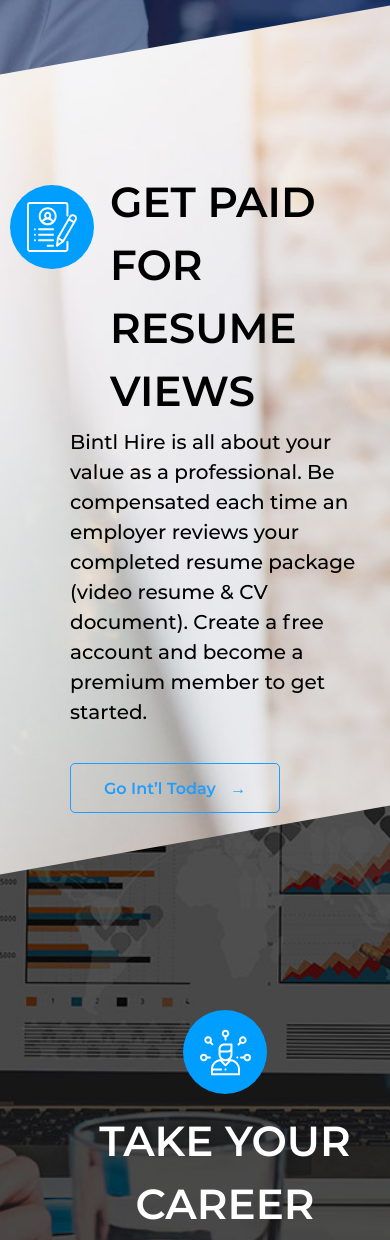
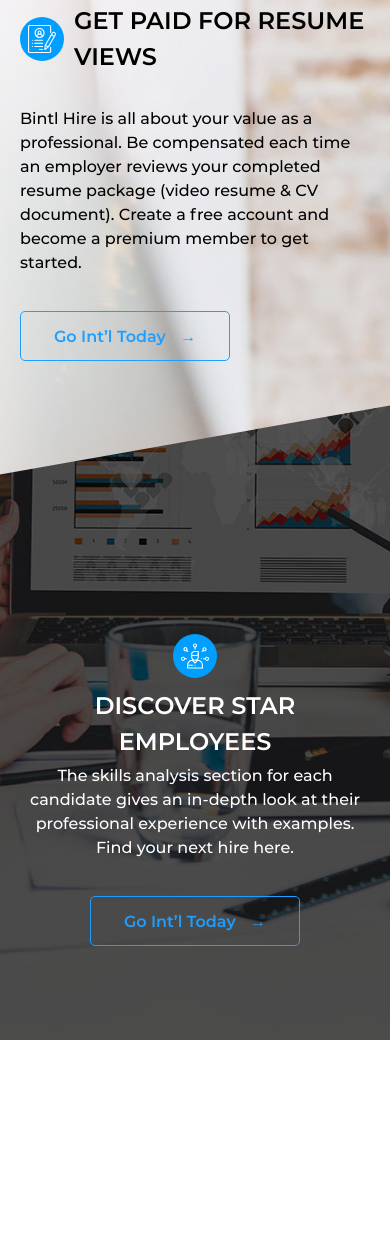
Before and after one commit to raccoonroman/bintlhire, a website: page source/index.html in a window 390 px wide. Shown: the part 760-2000 px from the top of the page. After the commit the page ends 1969 px from the top, so only its background shows below. Drawn offline with nearby package versions, Linux system fonts and the light colour scheme; files that its build step writes are made by us from their sources.

Commit message:
add media queries

```diff
--- a/source/index.html
+++ b/source/index.html
@@ -42,8 +42,8 @@
   </div>
   <div class="container">
     <div class="oblique__content">
-      <h3 class="oblique__title">Take your career  anyplace  you want to be </h3>
-      <p class="oblique__desc">Locate a job then learn what it’s like to live and work there. Each job page holds enough information to apply with confidence.</p>
+      <h3 class="oblique__title">DISCOVER STAR EMPLOYEES</h3>
+      <p class="oblique__desc">The skills analysis section for each candidate gives an in-depth look at their professional experience with examples. Find your next hire here.</p>
       <a href="#" class="oblique__btn">Go Int’l Today <span>→</span></a>
     </div>
   </div>
--- a/source/sass/blocks/container.scss
+++ b/source/sass/blocks/container.scss
@@ -1,6 +1,6 @@
 .container {
   margin: 0 auto;
-  padding: 0 10px;
-  max-width: 1200px;
+  padding: 0 20px;
+  max-width: 1240px;
   width: 100%;
 }
--- a/source/sass/blocks/oblique.scss
+++ b/source/sass/blocks/oblique.scss
@@ -1,5 +1,8 @@
-$skew-number: 170px;
+$skew-number: 180px;
 $min-height: 800px;
+$min-height-breakpoint-1: $min-height / 4 * 3;
+$skew-number-breakpoint-1: $skew-number / 4 * 3;
+
 
 .oblique {
   box-sizing: border-box;
@@ -167,6 +170,10 @@
     background-image: url('../img/bg-2.jpg');
   }
 
+  .oblique__title {
+    max-width: 480px;
+  }
+
   .oblique__title::before {
     background: #009FFF url('../img/resume.svg') center no-repeat;
     background-size: 50px 50px;
@@ -189,6 +196,7 @@
 
   .oblique__content {
     margin: 0 auto;
+    padding: 0;
   }
 
   .oblique__title {
@@ -211,3 +219,96 @@
     border: 1px solid #1F9EFF;
   }
 }
+
+
+@media (max-width: 1200px) {
+  .oblique {
+    min-height: $min-height-breakpoint-1;
+  }
+
+  .oblique__image-outer {
+    top: -$skew-number-breakpoint-1;
+    bottom: -$skew-number-breakpoint-1;
+  }
+
+  .oblique__image-inner {
+    top: -$skew-number-breakpoint-1;
+  }
+
+  .oblique__content {
+    margin-top: -$min-height-breakpoint-1 / 4;
+  }
+
+  .oblique--1 {
+    min-height: $min-height-breakpoint-1 + $skew-number-breakpoint-1;
+
+    .oblique__image-inner {
+      top: $skew-number-breakpoint-1;
+    }
+  }
+
+  .oblique--3 {
+    min-height: $min-height-breakpoint-1 - $skew-number-breakpoint-1;
+    text-align: center;
+
+    .oblique__image-inner {
+      bottom: $skew-number-breakpoint-1;
+    }
+  }
+
+  .oblique__content {
+    padding-left: 30px;
+  }
+
+  .oblique .oblique__title {
+    font-size: 32px;
+    padding-left: 30px;
+
+    &::before {
+      left: -38px;
+      width: 60px;
+      height: 60px;
+      background-size: 36px auto;
+    }
+  }
+
+  .oblique--3 .oblique__title {
+    padding-left: 0;
+    padding-top: 70px;
+
+    &::before {
+      left: 50%;
+    }
+  }
+
+  .oblique__desc {
+    font-size: 16px;
+  }
+}
+
+@media (max-width: 600px) {
+  .oblique__content {
+    padding-left: 0;
+  }
+
+  .oblique .oblique__title {
+    font-size: 24px;
+    padding-left: 54px;
+
+    &::before {
+      left: 0px;
+      width: 44px;
+      height: 44px;
+      background-size: 28px auto;
+    }
+  }
+
+  .oblique--3 .oblique__title {
+    padding-left: 0;
+    padding-top: 54px;
+
+    &::before {
+      left: 50%;
+    }
+  }
+}
```
